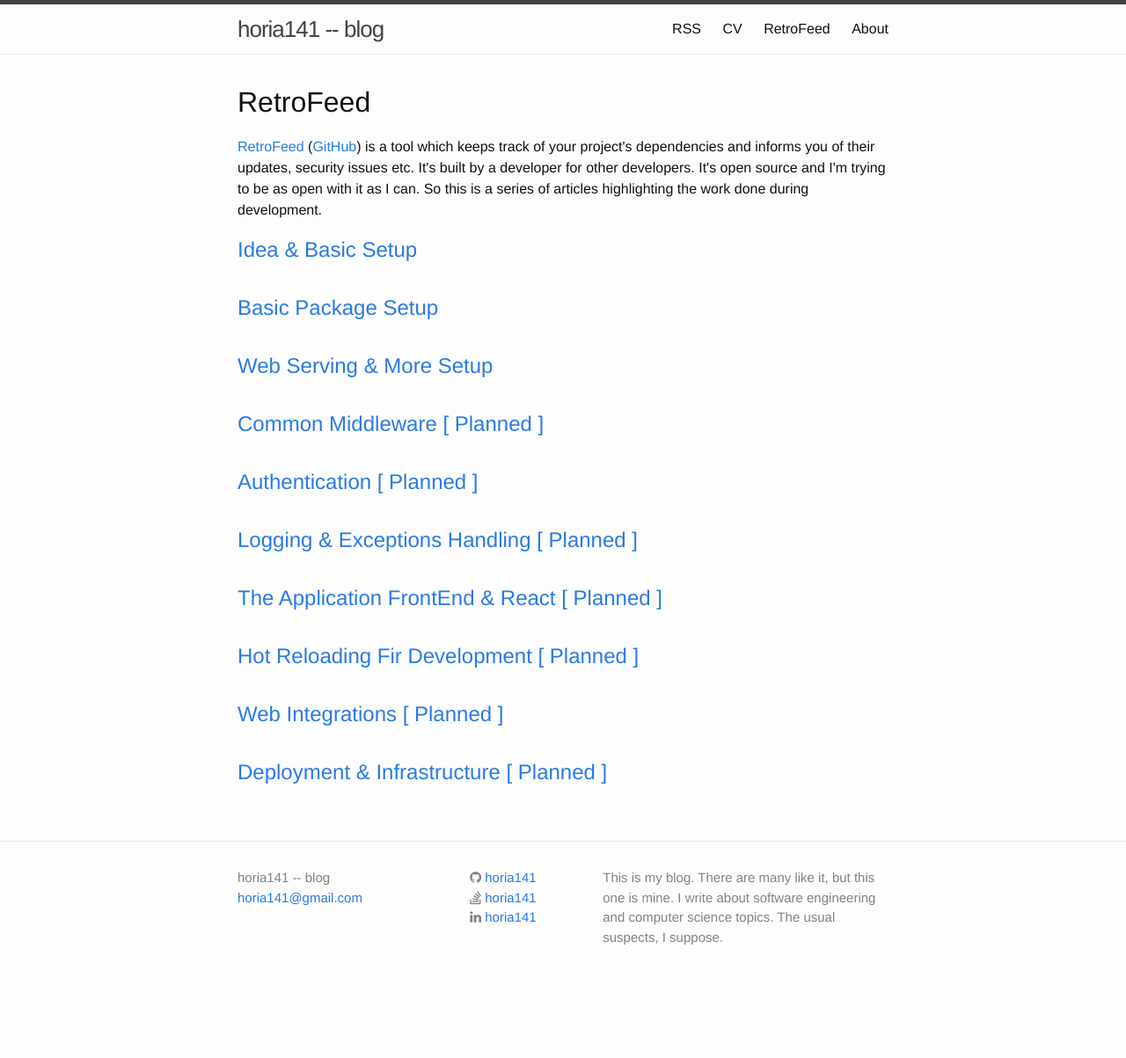
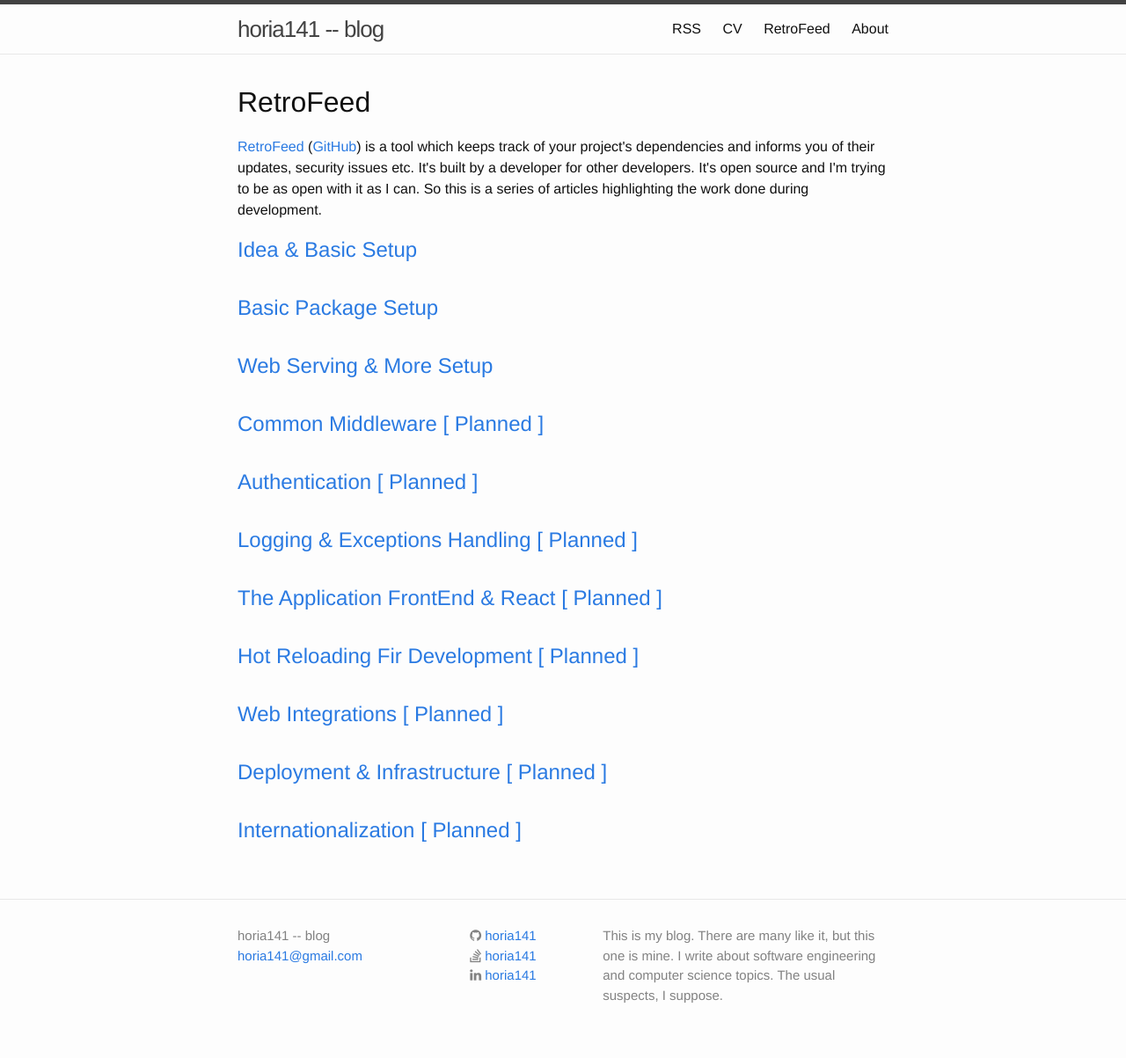
Before and after one commit to horia141/horia141.github.io, a Jekyll site: the page built from retrofeed.html, in a window 1280 px wide. Shown: the whole page at 88% size. Built offline with Jekyll 4.4.1, drawn with Linux system fonts in a browser that asks for light colours; before the commit the page ends 1137 px from its top, so only the background shows below that.

Commit message:
Add a section on internationalization

```diff
--- a/retrofeed.html
+++ b/retrofeed.html
@@ -25,6 +25,7 @@ home_comments: false
         <li><h2><a class="post-link">Hot Reloading Fir Development [ Planned ]</a></h2></li>
         <li><h2><a class="post-link">Web Integrations [ Planned ]</a></h2></li>
         <li><h2><a class="post-link">Deployment & Infrastructure [ Planned ]</a></h2></li>
+        <li><h2><a class="post-link">Internationalization [ Planned ]</a></h2></li>
     </ul>
 
 </div>
```
